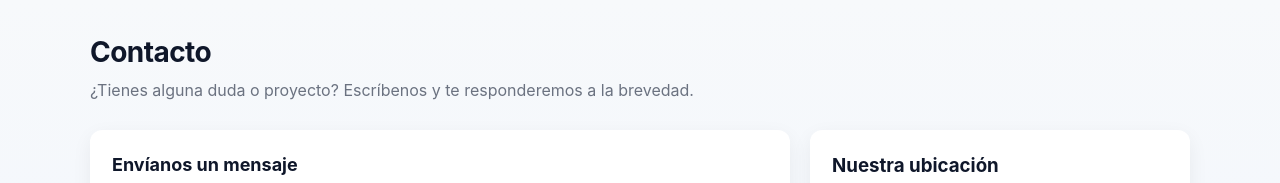
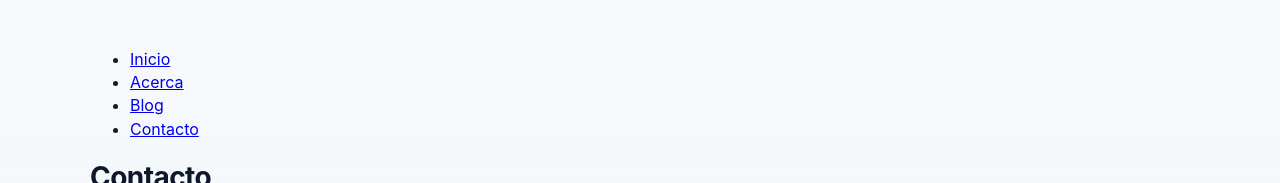
Before and after one commit to alvarotorrezc/tecnologias, a plain HTML site: page contacto.html in a window 1280 px wide. Shown: the top 183 px of the page. Drawn offline with Linux system fonts and the light colour scheme.

Commit message:
commit: actualizar contacto.html

```diff
--- a/contacto.html
+++ b/contacto.html
@@ -132,6 +132,14 @@
 <body>
   <main class="container">
     <header>
+      <nav>
+        <ul>
+          <li><a href="index.html">Inicio</a></li>
+          <li><a href="acerca.html">Acerca</a></li>
+          <li><a href="blog.html">Blog</a></li>
+          <li><a href="contacto.html">Contacto</a></li>
+        </ul>
+      </nav>
       <h1>Contacto</h1>
       <p>¿Tienes alguna duda o proyecto? Escríbenos y te responderemos a la brevedad.</p>
     </header>
```
